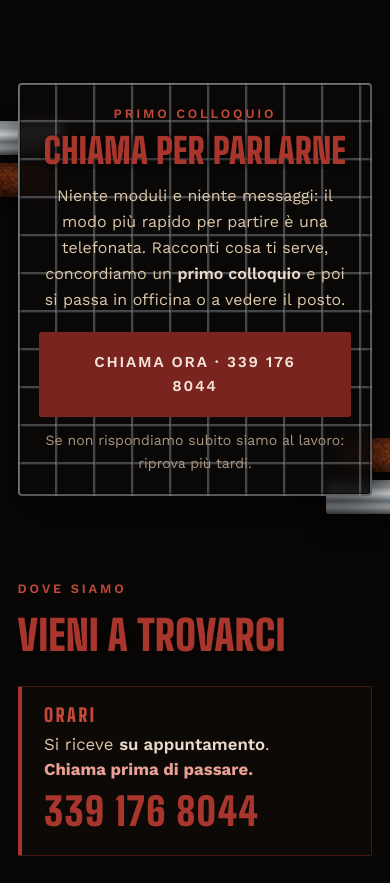
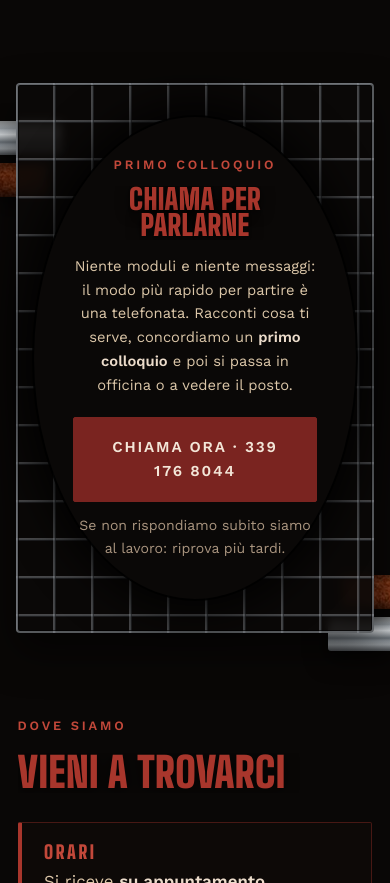
Before and after one commit to andreazonta07-sys/ilcollega, a plain HTML site: page index.html in a window 390 px wide. Shown: the part 4988-5871 px from the top of the page. Drawn offline with Linux system fonts and the light colour scheme.

Commit message:
Chiama per parlarne: rete più larga e alta, ellisse nera con le scritte
Co-Authored-By: Claude Sonnet 5.5 <noreply@anthropic.com>

```diff
--- a/css/style.css
+++ b/css/style.css
@@ -213,15 +213,17 @@ main,.site-footer{position:relative;z-index:2}
 
 /* ============ CHIAMA ============ */
 .chiama{padding-block:clamp(1.2rem,3vw,2.2rem)!important}
-.chiama-card{max-width:760px;margin-inline:auto;padding:clamp(1.2rem,3.5vw,2.1rem);text-align:center;background:var(--panel);border:1px solid var(--line);border-radius:4px;backdrop-filter:blur(4px)}
+.chiama-card{width:min(1500px,100vw - 2rem);max-width:none;margin-inline:calc((100% - min(1500px,100vw - 2rem))/2);padding:clamp(2rem,5vw,4.2rem) clamp(1rem,4vw,3rem);text-align:center;background:var(--panel);border:1px solid var(--line);border-radius:4px;backdrop-filter:blur(4px)}
 .chiama-card{--mesh:38px;background-color:rgba(12,9,8,.9);background-image:
   linear-gradient(90deg,transparent 0 calc(var(--mesh) - 3px),rgba(190,196,202,.34) calc(var(--mesh) - 3px) calc(var(--mesh) - 2px),rgba(120,126,132,.5) calc(var(--mesh) - 2px) calc(var(--mesh) - 1px),rgba(40,42,45,.6) calc(var(--mesh) - 1px) var(--mesh)),
   linear-gradient(180deg,transparent 0 calc(var(--mesh) - 3px),rgba(190,196,202,.34) calc(var(--mesh) - 3px) calc(var(--mesh) - 2px),rgba(120,126,132,.5) calc(var(--mesh) - 2px) calc(var(--mesh) - 1px),rgba(40,42,45,.6) calc(var(--mesh) - 1px) var(--mesh));
   background-size:var(--mesh) var(--mesh);background-position:0 0;border:2px solid rgba(150,156,162,.55);box-shadow:inset 0 0 0 1px rgba(0,0,0,.6),0 18px 40px rgba(0,0,0,.55)}
-.chiama-card h2{font-size:clamp(2.2rem,6.5vw,3.8rem)}
+.chiama-ellipse{width:min(840px,100%);margin-inline:auto;padding:9% 15%;border-radius:50%;background:#0a0807;box-shadow:0 0 0 2px rgba(0,0,0,.9),0 0 44px 14px rgba(0,0,0,.85);position:relative}
+.chiama-card h2{font-size:clamp(1.8rem,5vw,3.2rem)}
 .chiama-card .eyebrow{margin-bottom:.6rem}
 .chiama-card .lead{margin-top:.9rem;font-size:1rem}
 .chiama-card .btn-xl{margin-top:1.2rem}
+@media (max-width:760px){.chiama-ellipse{padding:12% 12%}.chiama-card .lead{font-size:.92rem}}
 .chiama-card .lead{margin-inline:auto}
 .btn-xl{margin-top:2rem;padding:1.1em 2.2em;font-size:clamp(.95rem,2.6vw,1.2rem)}
 .chiama-note{margin-top:.8rem;font-size:.88rem;color:var(--ink-dim)}
--- a/index.html
+++ b/index.html
@@ -260,11 +260,13 @@
     <!-- ============ CHIAMA (niente modulo: si prenota un primo colloquio al telefono) ============ -->
     <section class="chiama wrap" id="chiama" aria-labelledby="chiamaTitle">
       <div class="chiama-card rv">
-        <p class="eyebrow">Primo colloquio</p>
-        <h2 id="chiamaTitle" class="rv-line"><span>Chiama per parlarne</span></h2>
-        <p class="lead">Niente moduli e niente messaggi: il modo più rapido per partire è una telefonata. Racconti cosa ti serve, concordiamo un <strong>primo colloquio</strong> e poi si passa in officina o a vedere il posto.</p>
-        <a class="btn btn-red btn-xl" href="tel:+393391768044">Chiama ora · 339 176 8044</a>
-        <p class="chiama-note">Se non rispondiamo subito siamo al lavoro: riprova più tardi.</p>
+        <div class="chiama-ellipse">
+          <p class="eyebrow">Primo colloquio</p>
+          <h2 id="chiamaTitle" class="rv-line"><span>Chiama per parlarne</span></h2>
+          <p class="lead">Niente moduli e niente messaggi: il modo più rapido per partire è una telefonata. Racconti cosa ti serve, concordiamo un <strong>primo colloquio</strong> e poi si passa in officina o a vedere il posto.</p>
+          <a class="btn btn-red btn-xl" href="tel:+393391768044">Chiama ora · 339 176 8044</a>
+          <p class="chiama-note">Se non rispondiamo subito siamo al lavoro: riprova più tardi.</p>
+        </div>
       </div>
     </section>
 
```
